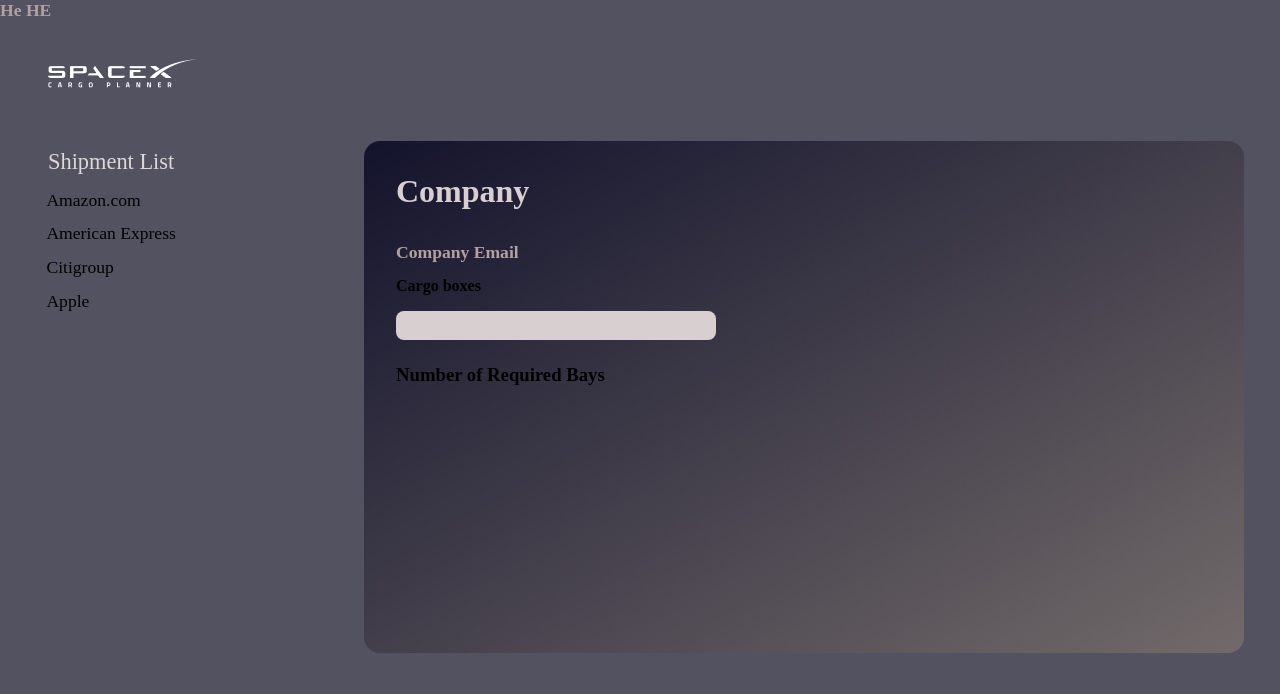
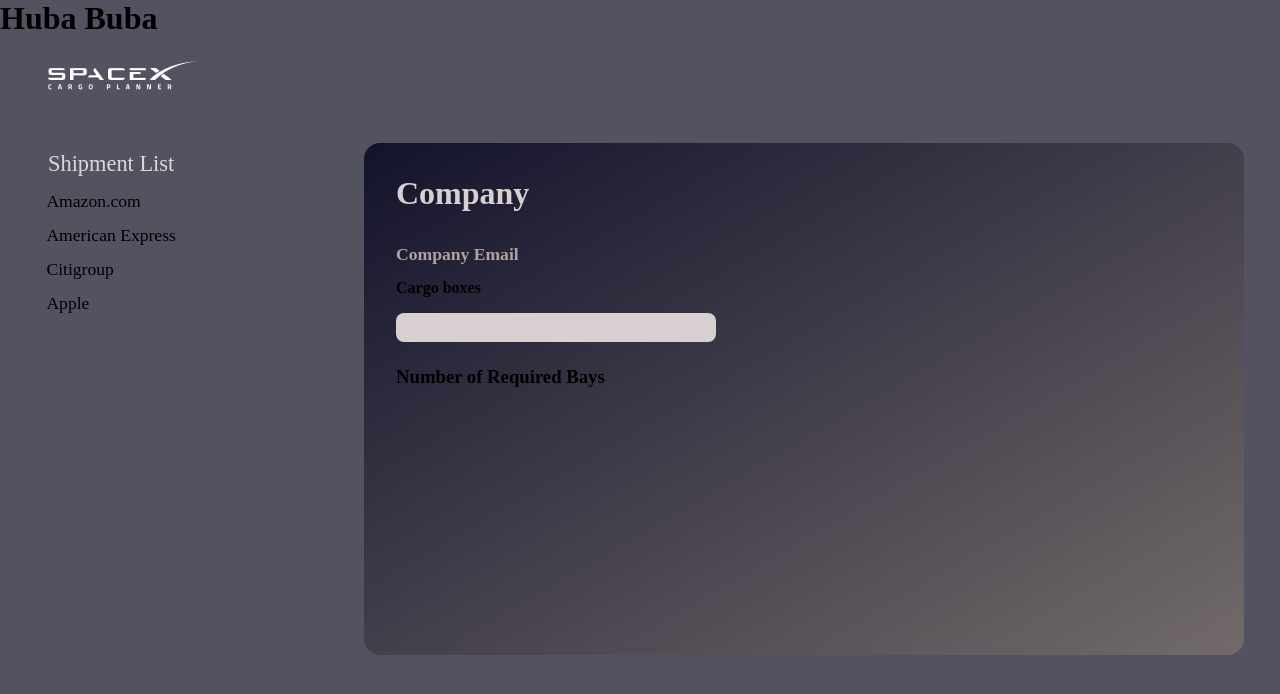
Before and after one commit to Kat-Erina/Space-X, a website built with webpack: page index2.html in a window 1280 px wide. Built offline with nearby package versions, Linux system fonts and the light colour scheme; no server answers; files whose address does not match are found by name.

Commit message:
"Replaced H1"

```diff
--- a/index2.html
+++ b/index2.html
@@ -10,8 +10,8 @@
   </head>
   <body>
     <header>
-      <!-- <h1>Hello World</h1> -->
-      <h5>He HE</h5>
+      <h1>Huba Buba</h1>
+      <!-- <h5>He HE</h5> -->
       <img src="../Logo.png" />
     </header>
 
```
